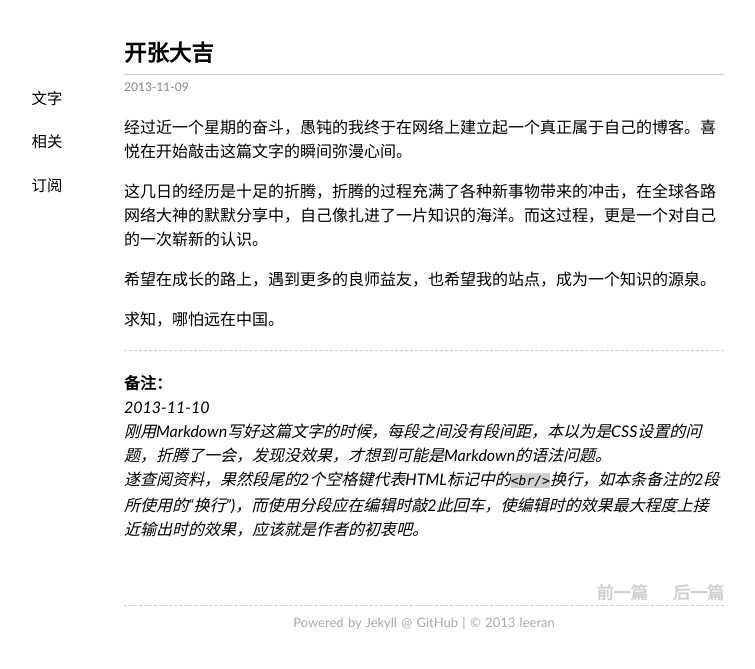
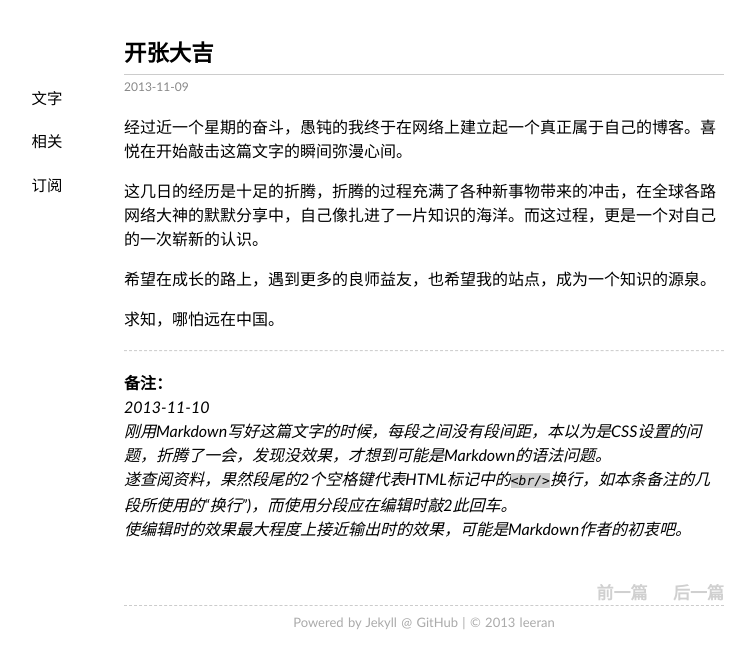
Before and after one commit to lithur/leeran.me, a Jekyll site: the page built from _posts/2013-11-09-First-Post.md, in a window 1280 px wide. Shown: the top 669 px of the page, without its empty margins (216-971 px from the left). Built offline with Jekyll 4.4.1, drawn with Linux system fonts in a browser that asks for light colours; some web fonts are replaced; Markdown is read by kramdown in place of the engine named in the settings; comment, search, counter and statistics services are not loaded.

Commit message:
修改POST格式

```diff
--- a/_posts/2013-11-09-First-Post.md
+++ b/_posts/2013-11-09-First-Post.md
@@ -18,4 +18,5 @@ tags:
 **备注：**
 *2013-11-10*
 *刚用Markdown写好这篇文字的时候，每段之间没有段间距，本以为是CSS设置的问题，折腾了一会，发现没效果，才想到可能是Markdown的语法问题。*
-*遂查阅资料，果然段尾的2个空格键代表HTML标记中的`<br/>`换行，如本条备注的2段所使用的“换行”)，而使用分段应在编辑时敲2此回车，使编辑时的效果最大程度上接近输出时的效果，应该就是作者的初衷吧。*
+*遂查阅资料，果然段尾的2个空格键代表HTML标记中的`<br/>`换行，如本条备注的几段所使用的“换行”)，而使用分段应在编辑时敲2此回车。*
+*使编辑时的效果最大程度上接近输出时的效果，可能是Markdown作者的初衷吧。*
```
